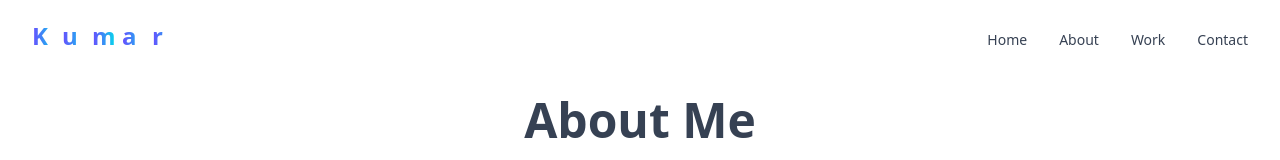
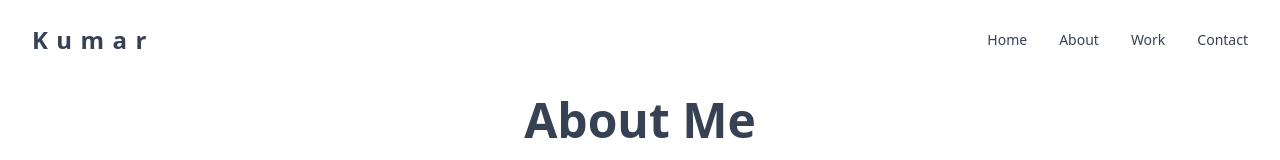
Before and after one commit to kumaraashish435/portfolio, a React (Vite) app: page /about in a window 1280 px wide. Shown: the top 160 px of the page. Built offline with nearby package versions, Linux system fonts and the light colour scheme.

Commit message:
Fix nested anchor tags and framer-motion version issues

```diff
--- a/src/components/AnimatedLogo.jsx
+++ b/src/components/AnimatedLogo.jsx
@@ -1,11 +1,10 @@
 import { useState } from 'react';
 import { motion } from 'framer-motion';
-import { Link } from 'react-router-dom';
 
 const LOGO_1 = "Kumar";
 const LOGO_2 = "Aashish";
 
-const AnimatedLogo = () => {
+const AnimatedLogo = ({ className, onClick }) => {
   const [isHovered, setIsHovered] = useState(false);
   const maxLen = Math.max(LOGO_1.length, LOGO_2.length);
   const logoLetters = Array.from({ length: maxLen }).map((_, i) => ({
@@ -19,77 +18,25 @@ const AnimatedLogo = () => {
       animate={{ opacity: 1, x: 0 }}
       className="flex-shrink-0"
     >
-      <Link
-        to="/"
-        className="text-lg sm:text-xl md:text-2xl font-bold cursor-pointer flex gap-1 sm:gap-1.5"
+      <div
+        className={`text-lg sm:text-xl md:text-2xl font-bold cursor-pointer flex gap-1 sm:gap-1.5 ${className || ''}`}
         onMouseEnter={() => setIsHovered(true)}
         onMouseLeave={() => setIsHovered(false)}
+        onClick={onClick}
         style={{ letterSpacing: "0.1em" }}
       >
-        {logoLetters.map((pair, i) => (
-          <span
-            key={i}
-            className="w-4 h-6 sm:w-5 sm:h-8 md:w-6 md:h-10"
-            style={{
-              display: "inline-block",
-              position: "relative",
-              perspective: 400,
-            }}
+        {logoLetters.map((letter, index) => (
+          <motion.span
+            key={index}
+            initial={{ y: 0 }}
+            animate={{ y: isHovered ? -2 : 0 }}
+            transition={{ duration: 0.2, delay: index * 0.05 }}
+            className="text-navy"
           >
-            <motion.span
-              initial={false}
-              animate={{ rotateY: isHovered ? 180 : 0 }}
-              transition={{
-                type: "spring",
-                stiffness: 200,
-                damping: 20,
-                mass: 0.5,
-                delay: i * 0.05
-              }}
-              className="w-full h-full"
-              style={{
-                display: "block",
-                position: "relative",
-                transformStyle: "preserve-3d",
-              }}
-            >
-              <span
-                className="w-full h-full"
-                style={{
-                  display: "block",
-                  position: "absolute",
-                  left: 0,
-                  top: 0,
-                  backfaceVisibility: "hidden",
-                  background: "linear-gradient(to right, #6B48FF, #00DDEB)",
-                  WebkitBackgroundClip: "text",
-                  WebkitTextFillColor: "transparent",
-                  transition: "all 0.3s ease-out",
-                }}
-              >
-                {pair.from}
-              </span>
-              <span
-                className="w-full h-full"
-                style={{
-                  display: "block",
-                  position: "absolute",
-                  left: 0,
-                  top: 0,
-                  backfaceVisibility: "hidden",
-                  transform: "rotateY(180deg)",
-                  background: "linear-gradient(to right, #6B48FF, #00DDEB)",
-                  WebkitBackgroundClip: "text",
-                  WebkitTextFillColor: "transparent",
-                  transition: "all 0.3s ease-out",
-                }}
-              >
-                {pair.to}
-              </span>
-            </motion.span>
-          </span>
+            {isHovered ? letter.to : letter.from}
+          </motion.span>
         ))}
-      </Link>
+      </div>
     </motion.div>
   );
 };
--- a/src/components/Navbar.jsx
+++ b/src/components/Navbar.jsx
@@ -1,5 +1,5 @@
 import { useState, useEffect } from "react";
-import { Link, useLocation } from "react-router-dom";
+import { Link, useLocation, useNavigate } from "react-router-dom";
 import { motion, AnimatePresence } from "framer-motion";
 import { FiMenu, FiX } from "react-icons/fi";
 import AnimatedLogo from "./AnimatedLogo";
@@ -8,6 +8,7 @@ const Navbar = () => {
   const [isScrolled, setIsScrolled] = useState(false);
   const [isMobileMenuOpen, setIsMobileMenuOpen] = useState(false);
   const location = useLocation();
+  const navigate = useNavigate();
 
   useEffect(() => {
     const handleScroll = () => {
@@ -35,7 +36,7 @@ const Navbar = () => {
         <div className="flex items-center justify-between h-16 md:h-20">
           {/* Logo */}
           <Link to="/" className="flex-shrink-0">
-            <AnimatedLogo />
+            <AnimatedLogo onClick={() => navigate('/')} />
           </Link>
 
           {/* Desktop Navigation */}
```
